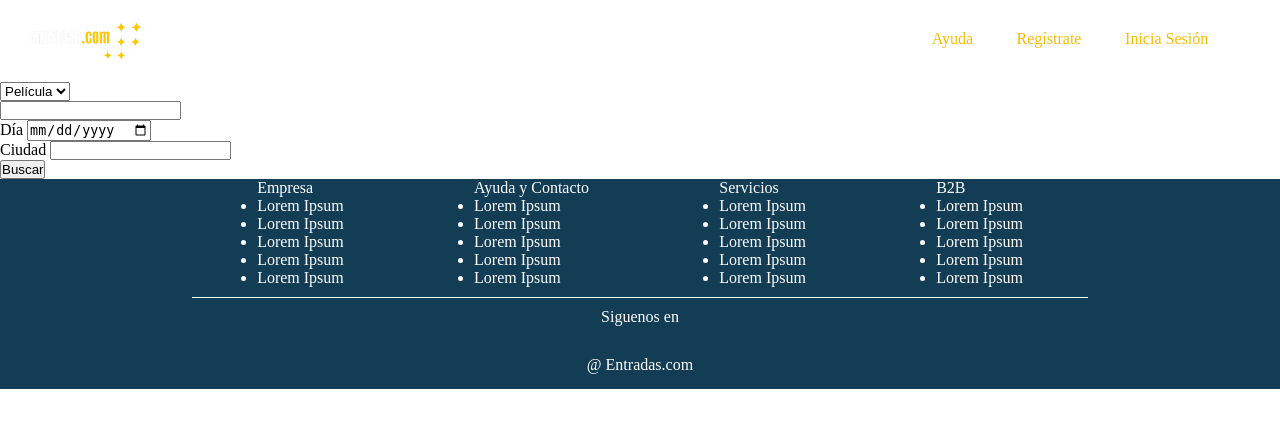
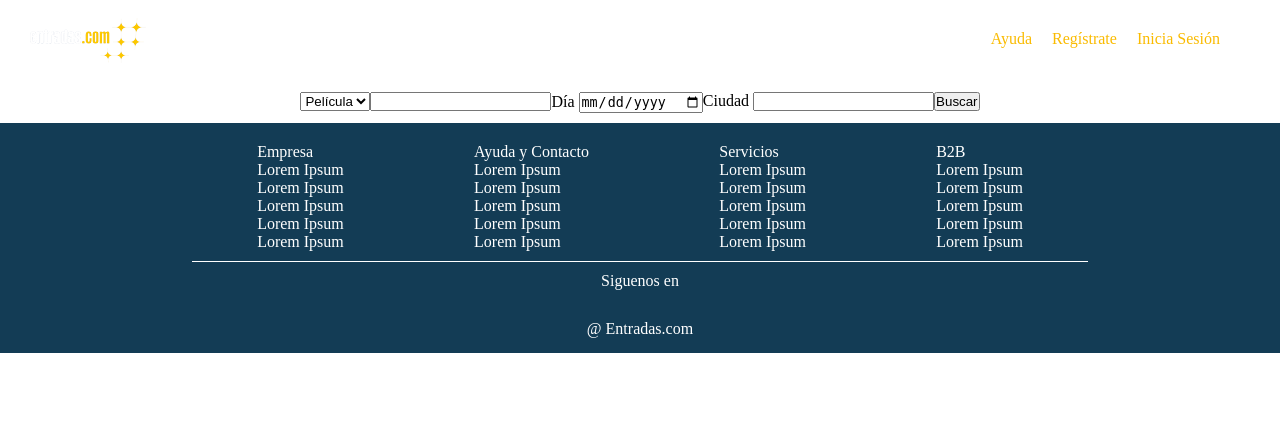
Before and after one commit to Drimmark/Kinegraphus, a Flask app: page / in a window 1280 px wide. Shown: the top 428 px of the page. Run offline with Flask 2, Linux system fonts and the light colour scheme.

Commit message:
estilo index

```diff
--- a/app.py
+++ b/app.py
@@ -1,11 +1,11 @@
 # -*- coding: utf-8 -*-
 from flask import Flask, render_template
-from models.basicmodel import db
+#from models.basicmodel import db
 
 app = Flask(__name__)
-app.config.from_pyfile('config_file.cfg')
-db.app = app
-db.init_app(app)
+#app.config.from_pyfile('config_file.cfg')
+#db.app = app
+#db.init_app(app)
 
 
 @app.route('/')
--- a/static/css/main.css
+++ b/static/css/main.css
@@ -12,12 +12,19 @@ header div {
     display: flex;
     flex-flow: row wrap;
     justify-content: space-around;
-    width: 25%;
     margin: 30px 50px 20px 20px;
     list-style-type: none;
     color: #FABB00; }
+    header div nav li {
+      margin: 0px 10px; }
 header #indexHeader {
   background-color: transparent; }
+
+section .searchBar form ul {
+  display: flex;
+  justify-content: center;
+  margin: 10px 10%;
+  list-style-type: none; }
 
 footer {
   background-color: #133C55;
@@ -29,7 +36,10 @@ footer {
     border-style: none none solid;
     border-color: white;
     margin: 0 15%;
-    border-width: 1px; }
+    border-width: 1px;
+    padding-top: 20px; }
+    footer #zonas ul {
+      list-style-type: none; }
   footer #contacta {
     display: flex;
     justify-content: center;
@@ -43,4 +53,4 @@ footer {
     margin: 30px 50px 0px;
     padding: 0 0 15px; }
 
-/*# sourceMappingURL=style.css.map */
+/*# sourceMappingURL=main.css.map */
--- a/static/css/main.scss
+++ b/static/css/main.scss
@@ -23,15 +23,40 @@ header {
 			display: flex;
 		    flex-flow: row wrap;
 		    justify-content: space-around;
-		    width: 25%;
 		    margin: 30px 50px 20px 20px;
 		    list-style-type: none;
 		    color: $flashReverso;
+
+		    li {
+		    	margin: 0px 10px
+		    }
 		}
 	}
 
 	#indexHeader {
 		background-color: transparent;
+	}
+}
+
+section {
+	#imagen{
+
+	}
+
+	.searchBar{
+		form {
+			ul {
+				display: flex;
+				justify-content: center;
+				margin: 10px 10%;
+				list-style-type: none;
+			}
+
+		}
+	}
+
+	#destacados{
+
 	}
 }
 
@@ -48,6 +73,10 @@ footer {
 		border-color: white;
 		margin: 0 15%;
 		border-width: 1px;
+		padding-top: 20px;
+		ul {
+		 	list-style-type: none;
+		}
 	}
 
 	#contacta {
```
